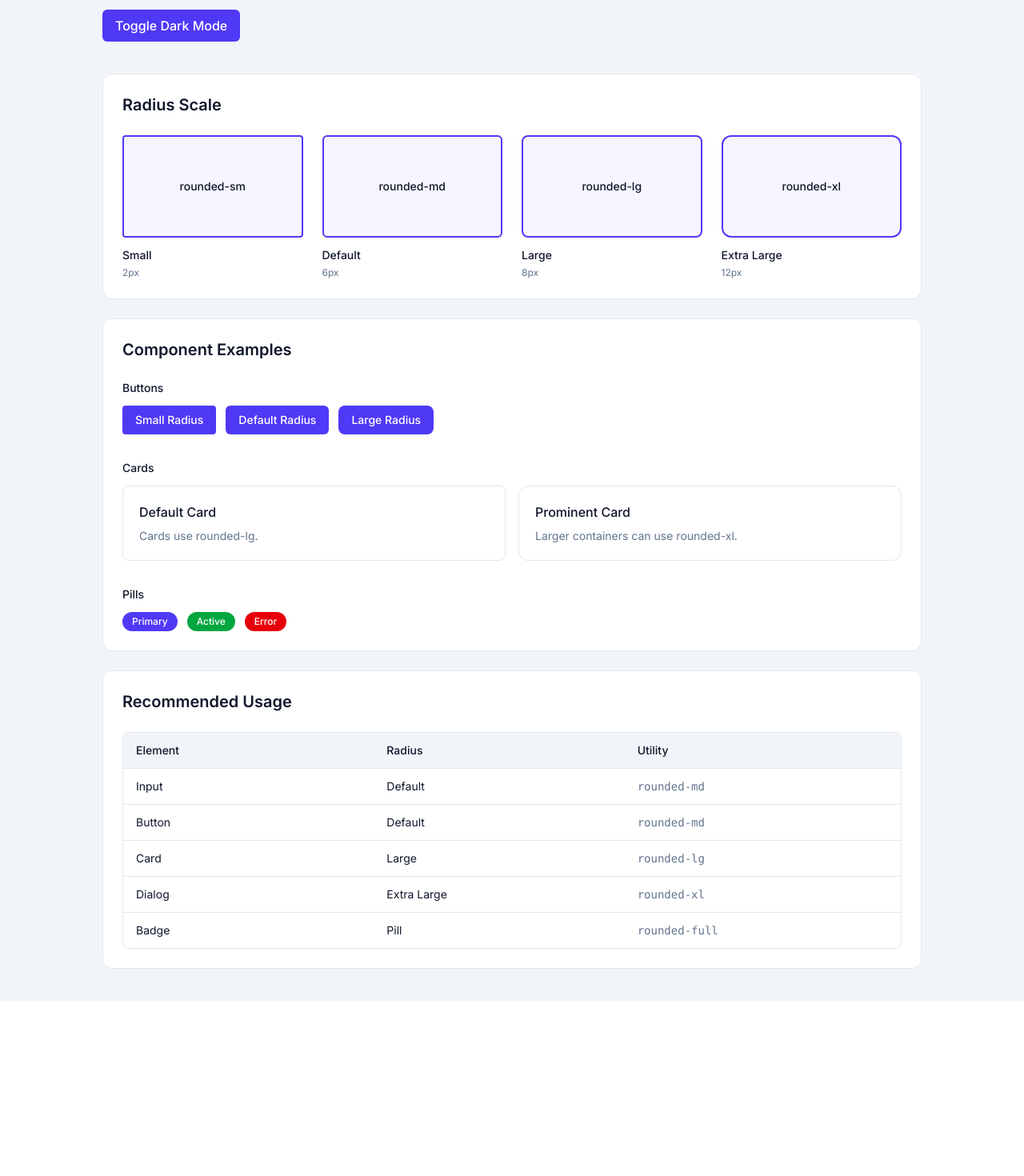
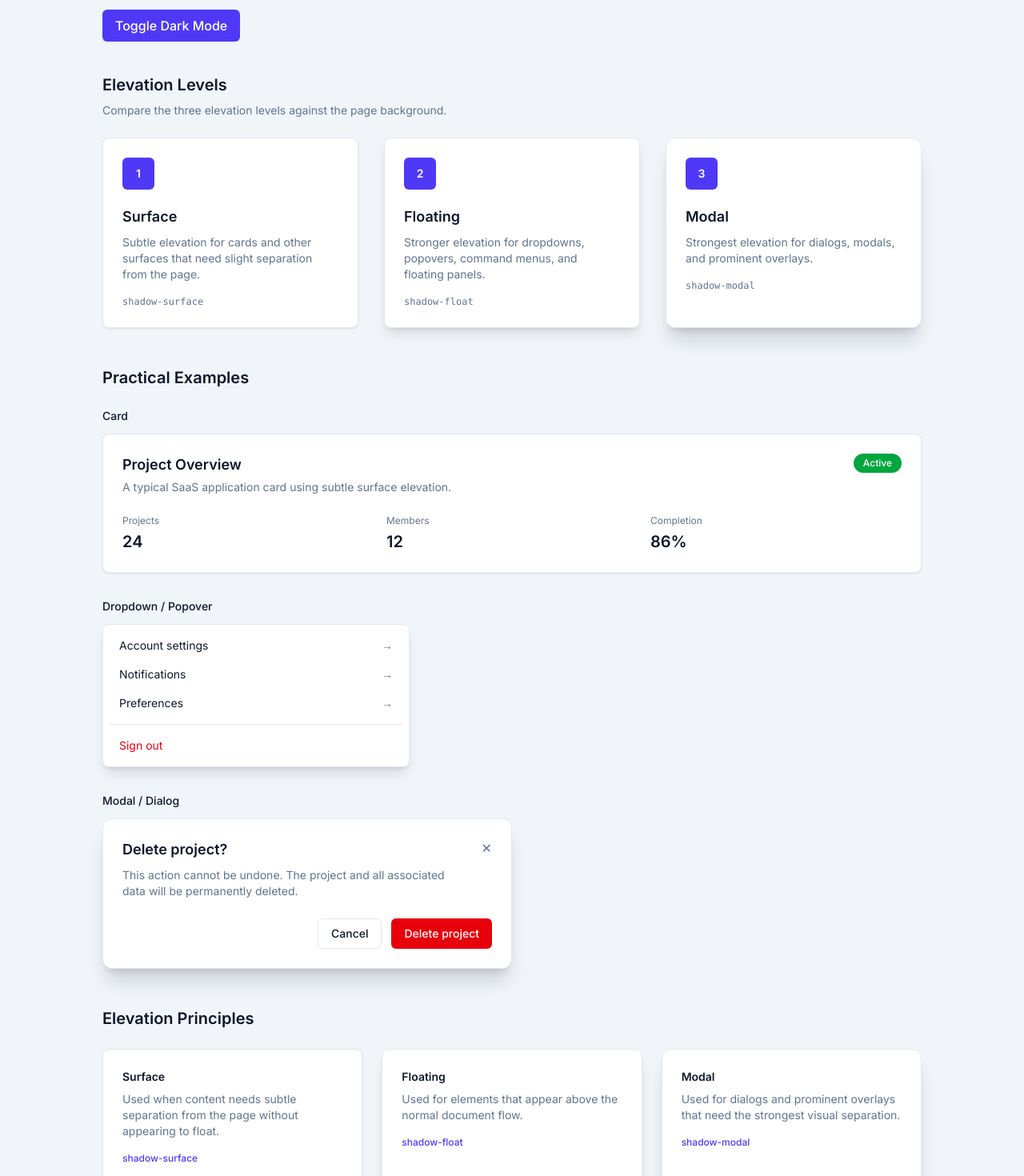
Before and after one commit to MehulBawadia/vue-3-design-system, a Vue app: page / in a window 1280 px wide. Shown: the part 180-1650 px from the top of the page at 80% size. Before the commit the page ends 1431 px from the top, so only its background shows below. Built offline with nearby package versions, Linux system fonts and the light colour scheme.

Commit message:
Feat: Establish shadow / elevations convention

```diff
--- a/src/App.vue
+++ b/src/App.vue
@@ -14,13 +14,13 @@ function toggleTheme() {
     <main class="min-h-screen bg-page px-6 py-10 text-page">
         <div class="mx-auto max-w-5xl">
             <header>
-                <p class="text-sm font-medium text-primary">BORDER RADIUS</p>
+                <p class="text-sm font-medium text-primary">SHADOWS & ELEVATION</p>
 
-                <h1 class="mt-2 text-4xl font-bold tracking-tight">Border Radius</h1>
+                <h1 class="mt-2 text-4xl font-bold tracking-tight">Shadows & Elevation</h1>
 
                 <p class="mt-3 max-w-2xl text-base text-muted">
-                    A small and consistent radius system for controls, containers, badges, and other
-                    interface elements.
+                    A semantic elevation system for surfaces, floating elements, and modal dialogs.
+                    The shadow values adapt automatically between light and dark themes.
                 </p>
 
                 <div class="mt-6">
@@ -34,175 +34,263 @@ function toggleTheme() {
                 </div>
             </header>
 
-            <section class="mt-10 rounded-xl border border-border bg-surface p-6">
-                <h2 class="text-xl font-semibold">Radius Scale</h2>
+            <section class="mt-10">
+                <h2 class="text-xl font-semibold">Elevation Levels</h2>
 
-                <div class="mt-6 grid gap-6 sm:grid-cols-2 lg:grid-cols-4">
-                    <div>
+                <p class="mt-2 text-sm text-muted">
+                    Compare the three elevation levels against the page background.
+                </p>
+
+                <div class="mt-6 grid gap-8 md:grid-cols-3">
+                    <div class="rounded-lg border border-border bg-surface p-6 shadow-surface">
                         <div
-                            class="flex h-32 items-center justify-center rounded-sm border-2 border-primary bg-primary/5"
+                            class="flex h-10 w-10 items-center justify-center rounded-md bg-primary text-sm font-semibold text-on-primary"
                         >
-                            <span class="text-sm font-medium"> rounded-sm </span>
+                            1
                         </div>
 
-                        <p class="mt-3 text-sm font-medium">Small</p>
+                        <h3 class="mt-5 text-lg font-semibold">Surface</h3>
 
-                        <p class="mt-1 text-xs text-muted">2px</p>
+                        <p class="mt-2 text-sm text-muted">
+                            Subtle elevation for cards and other surfaces that need slight
+                            separation from the page.
+                        </p>
+
+                        <code class="mt-4 block text-xs text-muted"> shadow-surface </code>
                     </div>
 
-                    <div>
+                    <div class="rounded-lg border border-border bg-surface p-6 shadow-float">
                         <div
-                            class="flex h-32 items-center justify-center rounded-md border-2 border-primary bg-primary/5"
+                            class="flex h-10 w-10 items-center justify-center rounded-md bg-primary text-sm font-semibold text-on-primary"
                         >
-                            <span class="text-sm font-medium"> rounded-md </span>
+                            2
                         </div>
 
-                        <p class="mt-3 text-sm font-medium">Default</p>
+                        <h3 class="mt-5 text-lg font-semibold">Floating</h3>
 
-                        <p class="mt-1 text-xs text-muted">6px</p>
+                        <p class="mt-2 text-sm text-muted">
+                            Stronger elevation for dropdowns, popovers, command menus, and floating
+                            panels.
+                        </p>
+
+                        <code class="mt-4 block text-xs text-muted"> shadow-float </code>
                     </div>
 
-                    <div>
+                    <div class="rounded-xl border border-border bg-surface p-6 shadow-modal">
                         <div
-                            class="flex h-32 items-center justify-center rounded-lg border-2 border-primary bg-primary/5"
+                            class="flex h-10 w-10 items-center justify-center rounded-md bg-primary text-sm font-semibold text-on-primary"
                         >
-                            <span class="text-sm font-medium"> rounded-lg </span>
+                            3
                         </div>
 
-                        <p class="mt-3 text-sm font-medium">Large</p>
+                        <h3 class="mt-5 text-lg font-semibold">Modal</h3>
 
-                        <p class="mt-1 text-xs text-muted">8px</p>
-                    </div>
+                        <p class="mt-2 text-sm text-muted">
+                            Strongest elevation for dialogs, modals, and prominent overlays.
+                        </p>
 
-                    <div>
-                        <div
-                            class="flex h-32 items-center justify-center rounded-xl border-2 border-primary bg-primary/5"
-                        >
-                            <span class="text-sm font-medium"> rounded-xl </span>
-                        </div>
-
-                        <p class="mt-3 text-sm font-medium">Extra Large</p>
-
-                        <p class="mt-1 text-xs text-muted">12px</p>
+                        <code class="mt-4 block text-xs text-muted"> shadow-modal </code>
                     </div>
                 </div>
             </section>
 
-            <section class="mt-6 rounded-xl border border-border bg-surface p-6">
-                <h2 class="text-xl font-semibold">Component Examples</h2>
+            <section class="mt-12">
+                <h2 class="text-xl font-semibold">Practical Examples</h2>
 
                 <div class="mt-6 space-y-8">
                     <div>
-                        <p class="text-sm font-medium">Buttons</p>
+                        <p class="text-sm font-medium">Card</p>
 
-                        <div class="mt-3 flex flex-wrap gap-3">
+                        <div
+                            class="mt-3 rounded-lg border border-border bg-surface p-6 shadow-surface"
+                        >
+                            <div class="flex items-start justify-between gap-6">
+                                <div>
+                                    <h3 class="text-lg font-semibold">Project Overview</h3>
+
+                                    <p class="mt-1 text-sm text-muted">
+                                        A typical SaaS application card using subtle surface
+                                        elevation.
+                                    </p>
+                                </div>
+
+                                <span
+                                    class="rounded-full bg-success px-3 py-1 text-xs font-medium text-on-success"
+                                >
+                                    Active
+                                </span>
+                            </div>
+
+                            <div class="mt-6 grid gap-4 sm:grid-cols-3">
+                                <div>
+                                    <p class="text-xs text-muted">Projects</p>
+
+                                    <p class="mt-1 text-xl font-semibold">24</p>
+                                </div>
+
+                                <div>
+                                    <p class="text-xs text-muted">Members</p>
+
+                                    <p class="mt-1 text-xl font-semibold">12</p>
+                                </div>
+
+                                <div>
+                                    <p class="text-xs text-muted">Completion</p>
+
+                                    <p class="mt-1 text-xl font-semibold">86%</p>
+                                </div>
+                            </div>
+                        </div>
+                    </div>
+
+                    <div>
+                        <p class="text-sm font-medium">Dropdown / Popover</p>
+
+                        <div
+                            class="relative mt-3 max-w-sm rounded-lg border border-border bg-surface p-2 shadow-float"
+                        >
                             <button
                                 type="button"
-                                class="rounded-sm bg-primary px-4 py-2 text-sm font-medium text-on-primary"
+                                class="flex w-full items-center justify-between rounded-md px-3 py-2 text-left text-sm hover:bg-muted"
                             >
-                                Small Radius
+                                <span> Account settings </span>
+
+                                <span class="text-muted"> → </span>
                             </button>
 
                             <button
                                 type="button"
-                                class="rounded-md bg-primary px-4 py-2 text-sm font-medium text-on-primary"
+                                class="flex w-full items-center justify-between rounded-md px-3 py-2 text-left text-sm hover:bg-muted"
                             >
-                                Default Radius
+                                <span> Notifications </span>
+
+                                <span class="text-muted"> → </span>
                             </button>
 
                             <button
                                 type="button"
-                                class="rounded-lg bg-primary px-4 py-2 text-sm font-medium text-on-primary"
+                                class="flex w-full items-center justify-between rounded-md px-3 py-2 text-left text-sm hover:bg-muted"
                             >
-                                Large Radius
+                                <span> Preferences </span>
+
+                                <span class="text-muted"> → </span>
+                            </button>
+
+                            <div class="my-2 border-t border-border"></div>
+
+                            <button
+                                type="button"
+                                class="flex w-full rounded-md px-3 py-2 text-left text-sm text-danger hover:bg-danger-bg"
+                            >
+                                Sign out
                             </button>
                         </div>
                     </div>
 
                     <div>
-                        <p class="text-sm font-medium">Cards</p>
+                        <p class="text-sm font-medium">Modal / Dialog</p>
 
-                        <div class="mt-3 grid gap-4 md:grid-cols-2">
-                            <div class="rounded-lg border border-border p-5">
-                                <p class="font-medium">Default Card</p>
+                        <div
+                            class="mt-3 max-w-lg rounded-xl border border-border bg-surface p-6 shadow-modal"
+                        >
+                            <div class="flex items-start justify-between gap-6">
+                                <div>
+                                    <h3 class="text-lg font-semibold">Delete project?</h3>
 
-                                <p class="mt-2 text-sm text-muted">Cards use rounded-lg.</p>
+                                    <p class="mt-2 text-sm text-muted">
+                                        This action cannot be undone. The project and all associated
+                                        data will be permanently deleted.
+                                    </p>
+                                </div>
+
+                                <button
+                                    type="button"
+                                    class="text-muted hover:text-page"
+                                    aria-label="Close"
+                                >
+                                    ✕
+                                </button>
                             </div>
 
-                            <div class="rounded-xl border border-border p-5">
-                                <p class="font-medium">Prominent Card</p>
+                            <div class="mt-6 flex justify-end gap-3">
+                                <button
+                                    type="button"
+                                    class="rounded-md border border-border px-4 py-2 text-sm font-medium hover:bg-muted"
+                                >
+                                    Cancel
+                                </button>
 
-                                <p class="mt-2 text-sm text-muted">
-                                    Larger containers can use rounded-xl.
-                                </p>
+                                <button
+                                    type="button"
+                                    class="rounded-md bg-danger px-4 py-2 text-sm font-medium text-on-danger hover:bg-danger-hover"
+                                >
+                                    Delete project
+                                </button>
                             </div>
-                        </div>
-                    </div>
-
-                    <div>
-                        <p class="text-sm font-medium">Pills</p>
-
-                        <div class="mt-3 flex flex-wrap gap-3">
-                            <span
-                                class="rounded-full bg-primary px-3 py-1 text-xs font-medium text-on-primary"
-                            >
-                                Primary
-                            </span>
-
-                            <span
-                                class="rounded-full bg-success px-3 py-1 text-xs font-medium text-on-success"
-                            >
-                                Active
-                            </span>
-
-                            <span
-                                class="rounded-full bg-danger px-3 py-1 text-xs font-medium text-on-danger"
-                            >
-                                Error
-                            </span>
                         </div>
                     </div>
                 </div>
             </section>
 
-            <section class="mt-6 rounded-xl border border-border bg-surface p-6">
-                <h2 class="text-xl font-semibold">Recommended Usage</h2>
+            <section class="mt-12">
+                <h2 class="text-xl font-semibold">Elevation Principles</h2>
 
-                <div class="mt-6 overflow-hidden rounded-lg border border-border">
-                    <div class="grid grid-cols-3 bg-muted px-4 py-3 text-sm font-medium">
-                        <span>Element</span>
-                        <span>Radius</span>
-                        <span>Utility</span>
+                <div class="mt-6 grid gap-6 md:grid-cols-3">
+                    <div class="rounded-lg border border-border bg-surface p-6 shadow-surface">
+                        <p class="text-sm font-semibold">Surface</p>
+
+                        <p class="mt-2 text-sm text-muted">
+                            Used when content needs subtle separation from the page without
+                            appearing to float.
+                        </p>
+
+                        <p class="mt-4 text-xs font-medium text-primary">shadow-surface</p>
                     </div>
 
-                    <div class="grid grid-cols-3 border-t border-border px-4 py-3 text-sm">
-                        <span>Input</span>
-                        <span>Default</span>
-                        <code class="text-muted">rounded-md</code>
+                    <div class="rounded-lg border border-border bg-surface p-6 shadow-float">
+                        <p class="text-sm font-semibold">Floating</p>
+
+                        <p class="mt-2 text-sm text-muted">
+                            Used for elements that appear above the normal document flow.
+                        </p>
+
+                        <p class="mt-4 text-xs font-medium text-primary">shadow-float</p>
                     </div>
 
-                    <div class="grid grid-cols-3 border-t border-border px-4 py-3 text-sm">
-                        <span>Button</span>
-                        <span>Default</span>
-                        <code class="text-muted">rounded-md</code>
+                    <div class="rounded-xl border border-border bg-surface p-6 shadow-modal">
+                        <p class="text-sm font-semibold">Modal</p>
+
+                        <p class="mt-2 text-sm text-muted">
+                            Used for dialogs and prominent overlays that need the strongest visual
+                            separation.
+                        </p>
+
+                        <p class="mt-4 text-xs font-medium text-primary">shadow-modal</p>
+                    </div>
+                </div>
+            </section>
+
+            <section class="mt-12 rounded-xl border border-primary bg-primary-bg p-6">
+                <h2 class="text-lg font-semibold text-primary">Theme Verification</h2>
+
+                <p class="mt-2 text-sm text-muted">
+                    Switch between light and dark mode and verify that all three shadow levels
+                    remain visually distinguishable.
+                </p>
+
+                <div class="mt-5 flex flex-wrap gap-3">
+                    <div
+                        class="rounded-lg border border-border bg-surface px-4 py-3 shadow-surface"
+                    >
+                        <span class="text-sm font-medium"> Surface </span>
                     </div>
 
-                    <div class="grid grid-cols-3 border-t border-border px-4 py-3 text-sm">
-                        <span>Card</span>
-                        <span>Large</span>
-                        <code class="text-muted">rounded-lg</code>
+                    <div class="rounded-lg border border-border bg-surface px-4 py-3 shadow-float">
+                        <span class="text-sm font-medium"> Floating </span>
                     </div>
 
-                    <div class="grid grid-cols-3 border-t border-border px-4 py-3 text-sm">
-                        <span>Dialog</span>
-                        <span>Extra Large</span>
-                        <code class="text-muted">rounded-xl</code>
-                    </div>
-
-                    <div class="grid grid-cols-3 border-t border-border px-4 py-3 text-sm">
-                        <span>Badge</span>
-                        <span>Pill</span>
-                        <code class="text-muted">rounded-full</code>
+                    <div class="rounded-lg border border-border bg-surface px-4 py-3 shadow-modal">
+                        <span class="text-sm font-medium"> Modal </span>
                     </div>
                 </div>
             </section>
--- a/src/assets/styles/theme.css
+++ b/src/assets/styles/theme.css
@@ -46,6 +46,10 @@
     --ds-info-hover: var(--color-blue-700);
     --ds-info-active: var(--color-blue-800);
     --ds-on-info: var(--color-white);
+
+    --ds-shadow-surface: 0 1px 3px 0 rgb(15 23 42 / 0.08), 0 1px 2px -1px rgb(15 23 42 / 0.08);
+    --ds-shadow-float: 0 10px 15px -3px rgb(15 23 42 / 0.12), 0 4px 6px -4px rgb(15 23 42 / 0.12);
+    --ds-shadow-modal: 0 20px 25px -5px rgb(15 23 42 / 0.15), 0 8px 10px -6px rgb(15 23 42 / 0.15);
 }
 
 [data-theme="dark"] {
@@ -89,6 +93,12 @@
     --ds-info-hover: var(--color-blue-400);
     --ds-info-active: var(--color-blue-300);
     --ds-on-info: var(--color-white);
+
+    --ds-shadow-surface: 0 1px 3px 0 rgb(148 163 184 / 0.12), 0 1px 2px -1px rgb(99 102 241 / 0.1);
+    --ds-shadow-float:
+        0 10px 20px -5px rgb(99 102 241 / 0.18), 0 4px 8px -4px rgb(148 163 184 / 0.14);
+    --ds-shadow-modal:
+        0 20px 30px -8px rgb(99 102 241 / 0.25), 0 8px 12px -6px rgb(148 163 184 / 0.18);
 }
 
 @theme inline {
@@ -119,6 +129,10 @@
     --color-info-active: var(--ds-info-active);
 
     --color-border: var(--ds-border);
+
+    --shadow-surface: var(--ds-shadow-surface);
+    --shadow-float: var(--ds-shadow-float);
+    --shadow-modal: var(--ds-shadow-modal);
 }
 
 @layer base {
```
